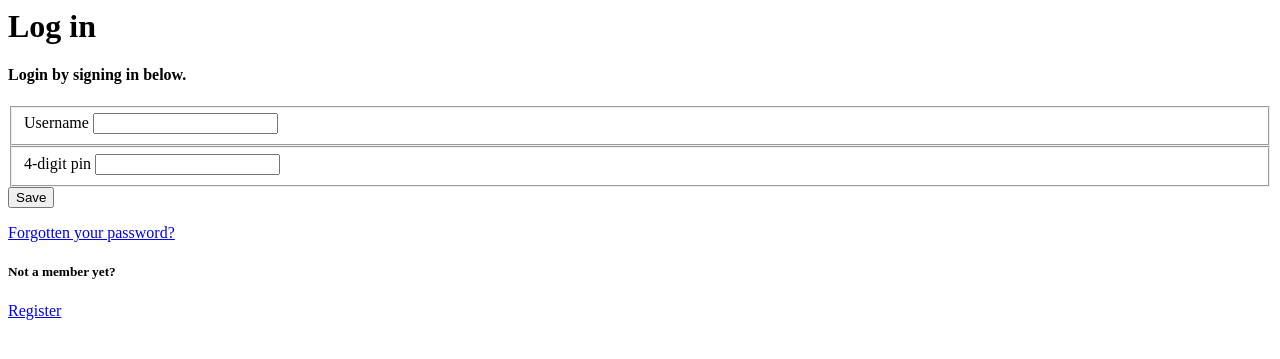
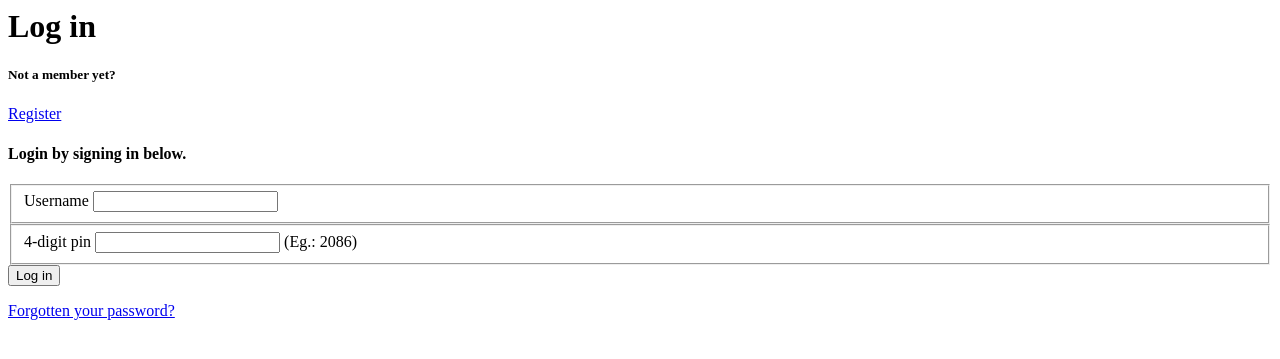
Before and after one commit to praekeltfoundation/molo.profiles, a Django app: template molo/profiles/templates/registration/login.html in a window 1280 px wide. Shown: the top 359 px of the page. Run offline with Django 3.2, Linux system fonts and the light colour scheme; the template is opened without the code that fills it, so the values that code supplies are empty, except form fields; tables that the repository leaves empty hold one stand-in row (values such as "Sample post"); form fields are guessed from the names that the template uses.

Commit message:
call-to-action class rename update"

```diff
--- a/molo/profiles/templates/registration/login.html
+++ b/molo/profiles/templates/registration/login.html
@@ -3,6 +3,12 @@
 
 {% block content %}
 <h1 class="heading heading--profiles">{% trans "Log in" %}</h1>
+
+<div class="call-to-action call-to-action--profile">
+  <h5 class="call-to-action__nav-item call-to-action__nav-item--challenge">{% trans "Not a member yet?" %}</h5>
+ 	<a href="{% url "molo.profiles:user_register" %}" class="call-to-action__nav-item call-to-action__nav-item--log-in">{% trans "Register" %}</a>
+</div>
+
 <h4 class="heading heading--subtitle">
     Login by signing in below.
 </h4>
@@ -23,15 +29,12 @@
 		<fieldset>
 			<label for="id_password">{% trans "4-digit pin" %}<label>
 			{{form.password}}
+			<span class="label__hint">({% trans "Eg.: 2086" %})</span>
 		</fieldset>
-		<input type="submit" value="{% trans "Save" %}">
+		<input type="submit" value="{% trans "Log in" %}">
 		<input type="hidden" name="next" value="{% if request.GET.next %}{{ request.GET.next }}{% else %}{{request.site.root_page.url}}{% endif %}" />
 	</form>
 	<a href="{% url "password_reset" %}" class="profiles__forgotten-password">{% trans "Forgotten your password?" %}</a>
 </div>
 
-<div class="call-to-action call-to-action--profile">
-  <h5 class="call-to-action__challenge">{% trans "Not a member yet?" %}</h5>
- 	<a href="{% url "molo.profiles:user_register" %}" class="call-to-action__login">{% trans "Register" %}</a>
-</div>
 {% endblock %}
```
Also changed, not shown: molo/profiles/templates/profiles/register.html (+8 -6 lines).
